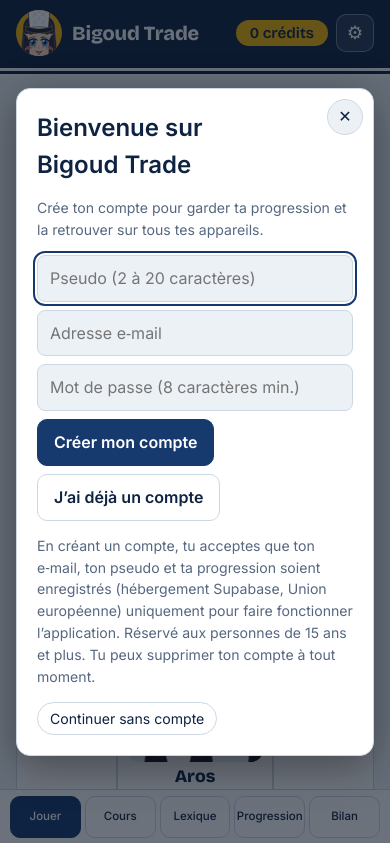
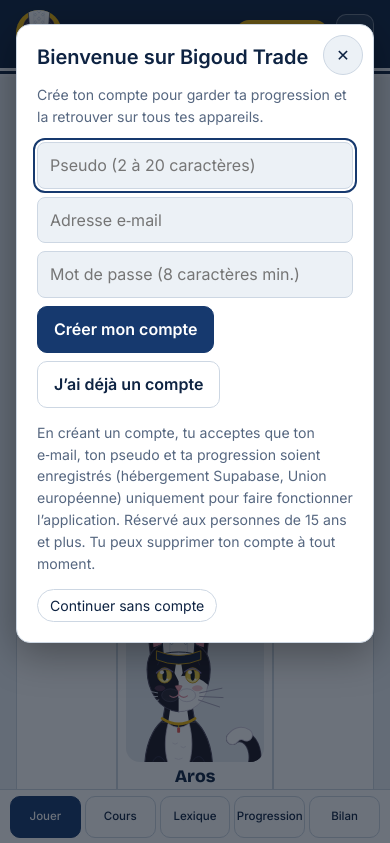
Before and after one commit to pierrickhenautph-max/bigoud-trade, a plain HTML site: page index.html in a window 390 px wide. Shown: the top 843 px of the page. Drawn offline with nearby package versions, Linux system fonts and the light colour scheme.

Commit message:
Fenêtre de connexion : défilement complet sur téléphone (titre et bouton non coupés par les barres du navigateur)
Co-Authored-By: Claude Sonnet 5.5 <noreply@anthropic.com>
Claude-Session: https://claude.ai/code/session_0138VyPPzjtYcsXZMeVn49jQ

```diff
--- a/index.html
+++ b/index.html
@@ -152,11 +152,12 @@ summary{cursor:pointer;color:var(--acc);font-weight:600}
 .simgrid{display:grid;gap:10px;grid-template-columns:repeat(auto-fit,minmax(200px,1fr))}
 .sim label{display:grid;gap:4px;font-size:.9rem}
 .acc{display:flex;flex-direction:column;gap:8px;margin:8px 0}
-#authm{position:fixed;inset:0;z-index:1000;display:flex;align-items:center;justify-content:center;padding:16px}
-#authm .amback{position:absolute;inset:0;background:rgba(10,21,36,.6)}
-#authm .amcard{position:relative;background:var(--card);color:var(--ink);border:1px solid var(--line);border-radius:14px;padding:20px;width:100%;max-width:420px;max-height:calc(100vh - 32px);overflow:auto;box-shadow:0 10px 40px rgba(0,0,0,.35)}
-#authm .amcard h2{margin:0 36px 8px 0}
-#authm .amx{position:absolute;top:10px;right:10px;width:36px;height:36px;border-radius:50%;border:1px solid var(--line);background:var(--bg);color:var(--ink);font:inherit;cursor:pointer}
+#authm{position:fixed;left:0;right:0;top:0;bottom:0;height:100vh;height:100dvh;z-index:1000;overflow-y:auto;overscroll-behavior:contain;-webkit-overflow-scrolling:touch}
+#authm .amback{position:fixed;left:0;right:0;top:0;bottom:0;background:rgba(10,21,36,.6)}
+#authm .amwrap{position:relative;min-height:100%;display:flex;align-items:flex-start;justify-content:center;padding:calc(24px + env(safe-area-inset-top,0px)) 16px calc(110px + env(safe-area-inset-bottom,0px));box-sizing:border-box}
+#authm .amcard{position:relative;background:var(--card);color:var(--ink);border:1px solid var(--line);border-radius:14px;padding:20px;width:100%;max-width:420px;margin:0 auto;box-shadow:0 10px 40px rgba(0,0,0,.35)}
+#authm .amcard h2{margin:0 44px 8px 0;font-size:1.25rem;line-height:1.25}
+#authm .amx{position:absolute;top:10px;right:10px;width:40px;height:40px;border-radius:50%;border:1px solid var(--line);background:var(--bg);color:var(--ink);font:inherit;cursor:pointer}
 #authm input{font:inherit;padding:10px 12px;border:1px solid var(--line);border-radius:8px;background:var(--bg);color:var(--ink);width:100%;min-width:0}
 .acc input[type=text],.acc input[type=email],.acc input[type=password]{font:inherit;padding:10px 12px;border:1px solid var(--line);border-radius:8px;background:var(--bg);color:var(--ink);min-width:0;width:100%}
 .sim input[type=number]{font:inherit;padding:6px 10px;border:1px solid var(--line);border-radius:8px;background:var(--bg);color:var(--ink);min-width:0}
@@ -2653,10 +2654,11 @@ function accountCard(){
 /* fenêtre d'accueil : connexion ou création de compte */
 function modalRender(){
  let m=document.getElementById("authm");
- if(!CL.modal||CL.user||!CL.c){if(m)m.remove();return}
+ if(!CL.modal||CL.user||!CL.c){if(m)m.remove();try{document.body.style.overflow=""}catch(e){}return}
+ try{document.body.style.overflow="hidden"}catch(e){}
  if(!m){m=document.createElement("div");m.id="authm";m.setAttribute("role","dialog");m.setAttribute("aria-modal","true");m.setAttribute("aria-labelledby","authm-t");document.body.appendChild(m)}
  const up=CL.mode==="up";
- m.innerHTML=`<div class="amback" data-cloud="later"></div><div class="amcard" data-acc-wrap="1"><button class="amx" data-cloud="later" aria-label="${L("Fermer","Close")}">✕</button><h2 id="authm-t">${L("Bienvenue sur Bigoud Trade","Welcome to Bigoud Trade")}</h2><p class="mute small">${up?L("Crée ton compte pour garder ta progression et la retrouver sur tous tes appareils.","Create your account to keep your progress on all your devices."):L("Connecte‑toi pour retrouver ta progression sur tous tes appareils.","Sign in to find your progress on all your devices.")}</p>${authForm(CL.mode)}<div class="row2"><button class="btn" data-cloud="${up?"up":"in"}" ${CL.busy?"disabled":""}>${up?L("Créer mon compte","Create my account"):L("Me connecter","Sign in")}</button><button class="btn sec" data-cloud="mode" data-to="${up?"in":"up"}">${up?L("J’ai déjà un compte","I already have an account"):L("Créer un compte","Create account")}</button></div>${CL.msg?`<p class="small ${CL.ok?"":"mute"}" role="status">${CL.msg}</p>`:""}${up?privNote():`<div class="row2"><button class="chip" data-cloud="reset" ${CL.busy?"disabled":""}>${L("Mot de passe oublié","Forgot password")}</button></div>`}<div class="row2"><button class="chip" data-cloud="later">${L("Continuer sans compte","Continue without an account")}</button></div></div>`;
+ m.innerHTML=`<div class="amback"></div><div class="amwrap"><div class="amcard"><button class="amx" data-cloud="later" aria-label="${L("Fermer","Close")}">✕</button><h2 id="authm-t">${L("Bienvenue sur Bigoud Trade","Welcome to Bigoud Trade")}</h2><p class="mute small">${up?L("Crée ton compte pour garder ta progression et la retrouver sur tous tes appareils.","Create your account to keep your progress on all your devices."):L("Connecte‑toi pour retrouver ta progression sur tous tes appareils.","Sign in to find your progress on all your devices.")}</p>${authForm(CL.mode)}<div class="row2"><button class="btn" data-cloud="${up?"up":"in"}" ${CL.busy?"disabled":""}>${up?L("Créer mon compte","Create my account"):L("Me connecter","Sign in")}</button><button class="btn sec" data-cloud="mode" data-to="${up?"in":"up"}">${up?L("J’ai déjà un compte","I already have an account"):L("Créer un compte","Create account")}</button></div>${CL.msg?`<p class="small ${CL.ok?"":"mute"}" role="status">${CL.msg}</p>`:""}${up?privNote():`<div class="row2"><button class="chip" data-cloud="reset" ${CL.busy?"disabled":""}>${L("Mot de passe oublié","Forgot password")}</button></div>`}<div class="row2"><button class="chip" data-cloud="later">${L("Continuer sans compte","Continue without an account")}</button></div></div></div>`;
  const f=m.querySelector("input");if(f&&!m.dataset.f){m.dataset.f="1";try{f.focus()}catch(e){}}
 }
 const closeModal=()=>{CL.modal=false;try{sessionStorage.setItem("bt-nomodal","1")}catch(e){}modalRender()};
```
